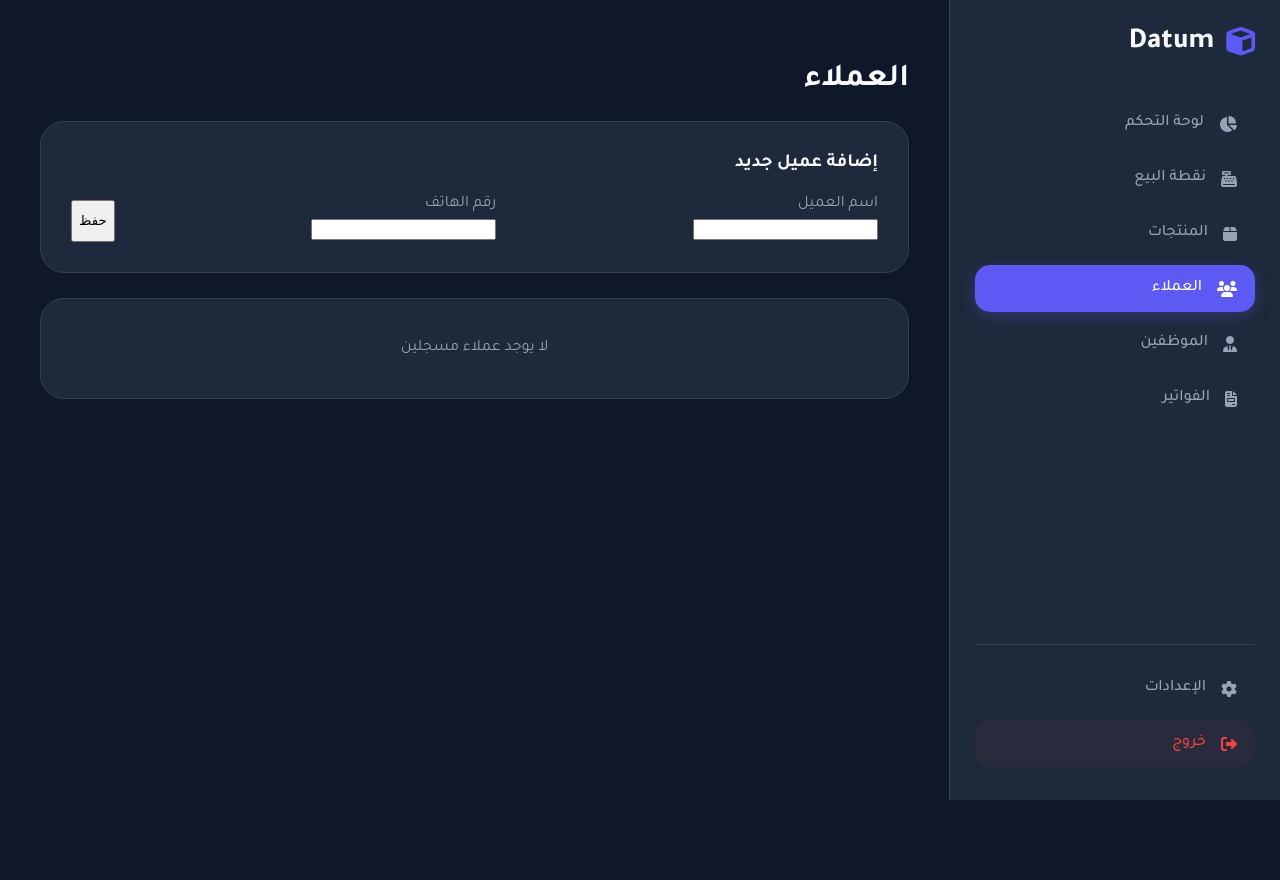
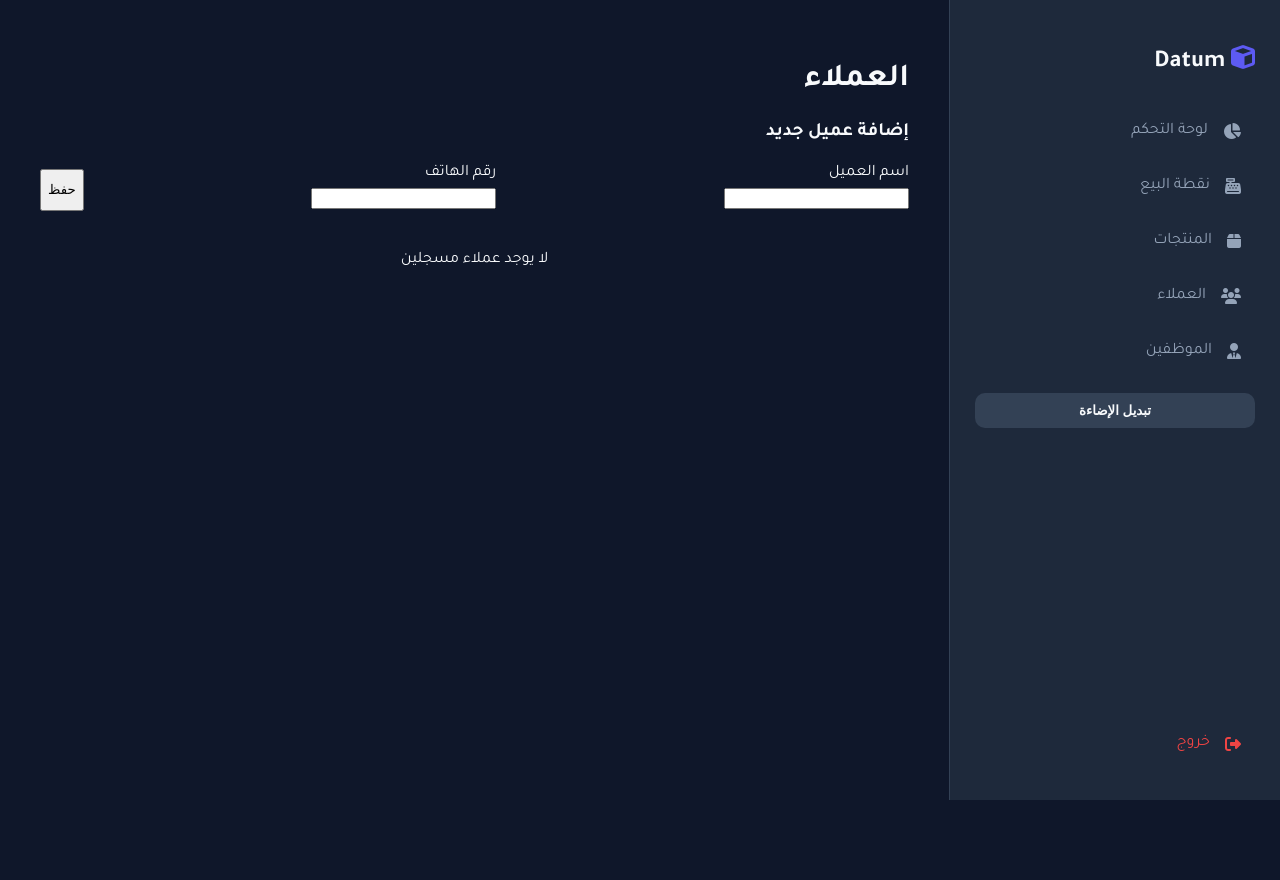
Before and after one commit to Khalidm313/datum_store, a Flask app: page /customers in a window 1280 px wide. Run offline with Flask 3, Linux system fonts and the light colour scheme; a user stored in the database is signed in.

Commit message:
Update base.html

```diff
--- a/templates/base.html
+++ b/templates/base.html
@@ -6,111 +6,39 @@
     <title>Datum Store</title>
     <link href="https://cdnjs.cloudflare.com/ajax/libs/font-awesome/6.4.0/css/all.min.css" rel="stylesheet">
     <style>
-        @import url('https://fonts.googleapis.com/css2?family=Tajawal:wght@400;500;700;800&display=swap');
-
-        :root {
-            --primary: #5d5af3;
-            --bg-body: #0f172a;
-            --bg-sidebar: #1e293b;
-            --border-color: #334155;
-            --text-main: #f8fafc;
-            --text-muted: #94a3b8;
-            --sidebar-width: 280px;
-        }
-
-        html.light-mode {
-            --bg-body: #f1f5f9;
-            --bg-sidebar: #ffffff;
-            --border-color: #cbd5e1;
-            --text-main: #0f172a;
-            --text-muted: #64748b;
-        }
-
-        body {
-            margin: 0; padding: 0; font-family: 'Tajawal', sans-serif;
-            background-color: var(--bg-body); color: var(--text-main);
-            display: flex; height: 100vh; overflow: hidden;
-        }
-
-        /* القائمة الجانبية الثابتة */
-        .sidebar {
-            width: var(--sidebar-width);
-            background-color: var(--bg-sidebar);
-            border-left: 1px solid var(--border-color);
-            display: flex; flex-direction: column; padding: 25px;
-            flex-shrink: 0; z-index: 1001; transition: transform 0.3s ease;
-        }
-
-        /* منطقة المحتوى المتحركة */
-        .main-content {
-            flex: 1; height: 100vh; overflow-y: auto; padding: 40px;
-            background-color: var(--bg-body); position: relative;
-        }
-
-        .nav-link {
-            display: flex; align-items: center; gap: 15px; padding: 14px 18px;
-            color: var(--text-muted); text-decoration: none; border-radius: 15px;
-            margin-bottom: 8px; transition: 0.3s; font-weight: 500;
-        }
-        .nav-link:hover { background: rgba(93, 90, 243, 0.1); color: var(--primary); }
-        .nav-link.active { background: var(--primary); color: white; box-shadow: 0 4px 15px rgba(93, 90, 243, 0.3); }
-
-        .mobile-header {
-            display: none; position: fixed; top: 0; left: 0; right: 0; height: 65px;
-            background: var(--bg-sidebar); border-bottom: 1px solid var(--border-color);
-            z-index: 1000; align-items: center; padding: 0 20px; justify-content: space-between;
-        }
-
-        @media (max-width: 992px) {
-            .mobile-header { display: flex; }
-            .sidebar { position: fixed; right: -100%; top: 0; bottom: 0; width: 280px; }
-            .sidebar.open { right: 0; }
-            .main-content { padding: 90px 20px 20px; width: 100%; }
-            .overlay { display: none; position: fixed; inset: 0; background: rgba(0,0,0,0.6); z-index: 1000; }
-            .overlay.active { display: block; }
-        }
-
-        .card { background: var(--bg-sidebar); border-radius: 24px; border: 1px solid var(--border-color); padding: 30px; margin-bottom: 25px; }
+        @import url('https://fonts.googleapis.com/css2?family=Tajawal:wght@400;700;900&display=swap');
+        :root { --primary: #5d5af3; --bg-body: #0f172a; --bg-sidebar: #1e293b; --border: #334155; --text: #f8fafc; --sidebar-w: 280px; }
+        html.light-mode { --bg-body: #f1f5f9; --bg-sidebar: #ffffff; --border: #cbd5e1; --text: #0f172a; }
+        body { margin: 0; padding: 0; font-family: 'Tajawal', sans-serif; background: var(--bg-body); color: var(--text); display: flex; height: 100vh; overflow: hidden; }
+        .sidebar { width: var(--sidebar-w); background: var(--bg-sidebar); border-left: 1px solid var(--border); display: flex; flex-direction: column; padding: 25px; flex-shrink: 0; overflow-y: auto; }
+        .main-content { flex: 1; height: 100vh; overflow-y: auto; padding: 40px; position: relative; }
+        .nav-link { display: flex; align-items: center; gap: 15px; padding: 14px; color: #94a3b8; text-decoration: none; border-radius: 12px; margin-bottom: 8px; transition: 0.3s; }
+        .nav-link:hover, .nav-link.active { background: var(--primary); color: white; }
+        .theme-btn { background: var(--border); color: var(--text); border: none; padding: 10px; border-radius: 10px; cursor: pointer; margin: 10px 0; width: 100%; font-weight: bold; }
+        @media (max-width: 992px) { .sidebar { position: fixed; right: -100%; top: 0; bottom: 0; transition: 0.3s; z-index: 1000; } .sidebar.open { right: 0; } .main-content { padding: 80px 20px; } }
     </style>
 </head>
 <body>
-    <div class="overlay" id="overlay" onclick="toggleSidebar()"></div>
-
-    <header class="mobile-header">
-        <button onclick="toggleSidebar()" style="background:none; border:none; color:var(--text-main); font-size:1.5rem;"><i class="fas fa-bars"></i></button>
-        <div style="font-weight: 800; font-size: 1.2rem;">Datum Store</div>
-        <div style="width: 30px;"></div>
-    </header>
-
-    {% if current_user.is_authenticated %}
     <nav class="sidebar" id="sidebar">
-        <div style="font-size: 1.8rem; font-weight: 900; margin-bottom: 40px; display: flex; align-items: center; gap: 12px;">
-            <i class="fas fa-cube" style="color: var(--primary);"></i> Datum
-        </div>
-
-        <a href="{{ url_for('dashboard') }}" class="nav-link {{ 'active' if request.endpoint == 'dashboard' }}"><i class="fas fa-chart-pie"></i> لوحة التحكم</a>
-        <a href="{{ url_for('pos') }}" class="nav-link {{ 'active' if request.endpoint == 'pos' }}"><i class="fas fa-cash-register"></i> نقطة البيع</a>
-        <a href="{{ url_for('products') }}" class="nav-link {{ 'active' if request.endpoint == 'products' }}"><i class="fas fa-box"></i> المنتجات</a>
-        <a href="{{ url_for('customers') }}" class="nav-link {{ 'active' if request.endpoint == 'customers' }}"><i class="fas fa-users"></i> العملاء</a>
-        <a href="{{ url_for('employees') }}" class="nav-link {{ 'active' if request.endpoint == 'employees' }}"><i class="fas fa-user-tie"></i> الموظفين</a>
-        <a href="{{ url_for('invoices') }}" class="nav-link {{ 'active' if request.endpoint == 'invoices' }}"><i class="fas fa-file-invoice"></i> الفواتير</a>
-
-        <div style="margin-top: auto; padding-top: 20px; border-top: 1px solid var(--border-color);">
-            <a href="{{ url_for('settings') }}" class="nav-link"><i class="fas fa-cog"></i> الإعدادات</a>
-            <a href="{{ url_for('logout') }}" class="nav-link" style="color: #ef4444; background: rgba(239, 68, 68, 0.05);"><i class="fas fa-sign-out-alt"></i> خروج</a>
-        </div>
+        <h2 style="margin-bottom:30px;"><i class="fas fa-cube" style="color:var(--primary)"></i> Datum</h2>
+        <a href="{{ url_for('dashboard') }}" class="nav-link"><i class="fas fa-chart-pie"></i> لوحة التحكم</a>
+        <a href="{{ url_for('pos') }}" class="nav-link"><i class="fas fa-cash-register"></i> نقطة البيع</a>
+        <a href="{{ url_for('products') }}" class="nav-link"><i class="fas fa-box"></i> المنتجات</a>
+        <a href="{{ url_for('customers') }}" class="nav-link"><i class="fas fa-users"></i> العملاء</a>
+        <a href="{{ url_for('employees') }}" class="nav-link"><i class="fas fa-user-tie"></i> الموظفين</a>
+        <button class="theme-btn" onclick="toggleTheme()">تبديل الإضاءة</button>
+        <a href="{{ url_for('logout') }}" class="nav-link" style="color:#ef4444; margin-top:auto;"><i class="fas fa-sign-out-alt"></i> خروج</a>
     </nav>
-    {% endif %}
-
     <main class="main-content">
+        <button onclick="document.getElementById('sidebar').classList.toggle('open')" style="position:fixed; top:20px; right:20px; z-index:1100; display:none;" class="mobile-toggle">☰</button>
         {% block content %}{% endblock %}
     </main>
-
     <script>
-        function toggleSidebar() {
-            document.getElementById('sidebar').classList.toggle('open');
-            document.getElementById('overlay').classList.toggle('active');
+        function toggleTheme() {
+            document.documentElement.classList.toggle('light-mode');
+            localStorage.setItem('theme', document.documentElement.classList.contains('light-mode') ? 'light' : 'dark');
         }
+        if(localStorage.getItem('theme') === 'light') document.documentElement.classList.add('light-mode');
     </script>
 </body>
 </html>
```
